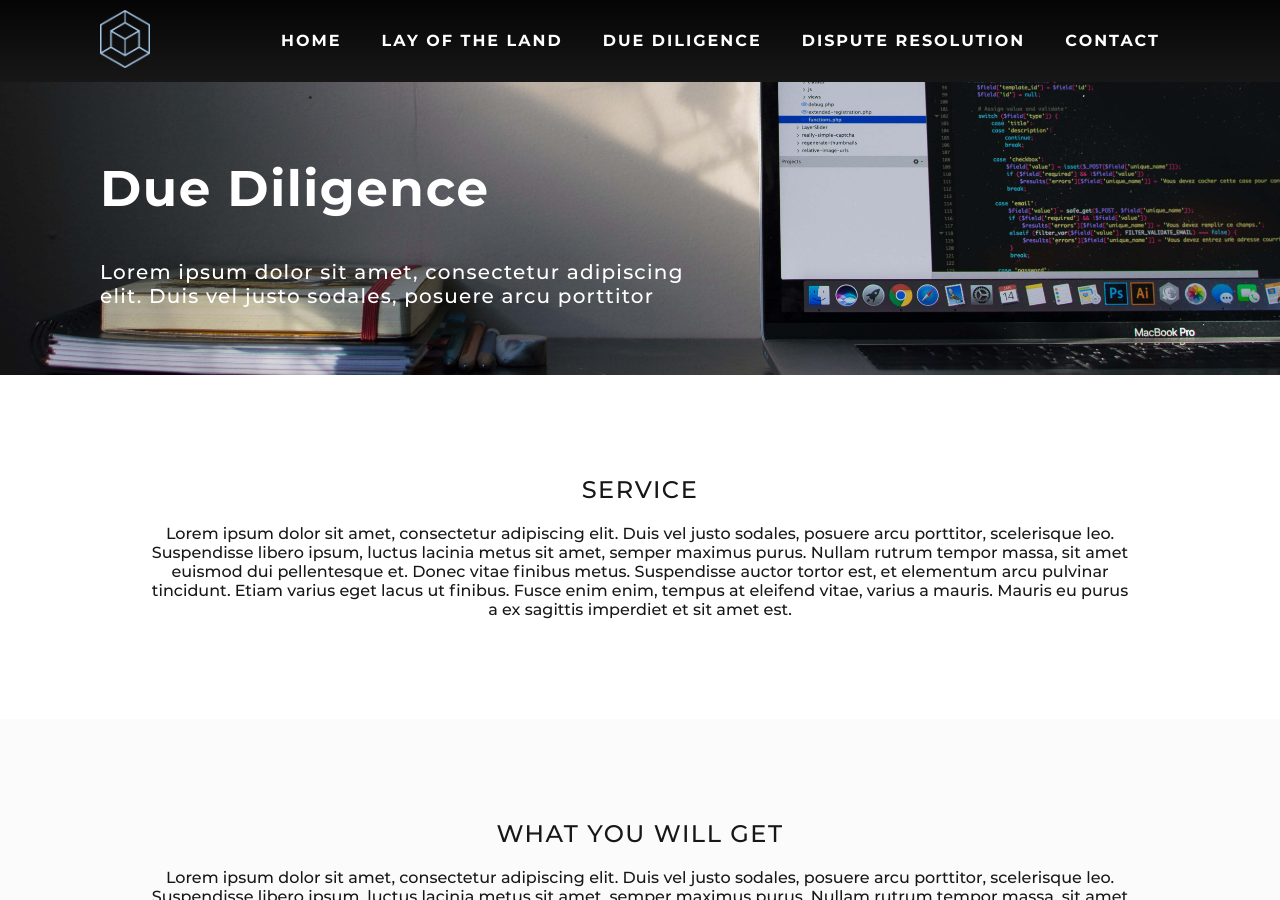
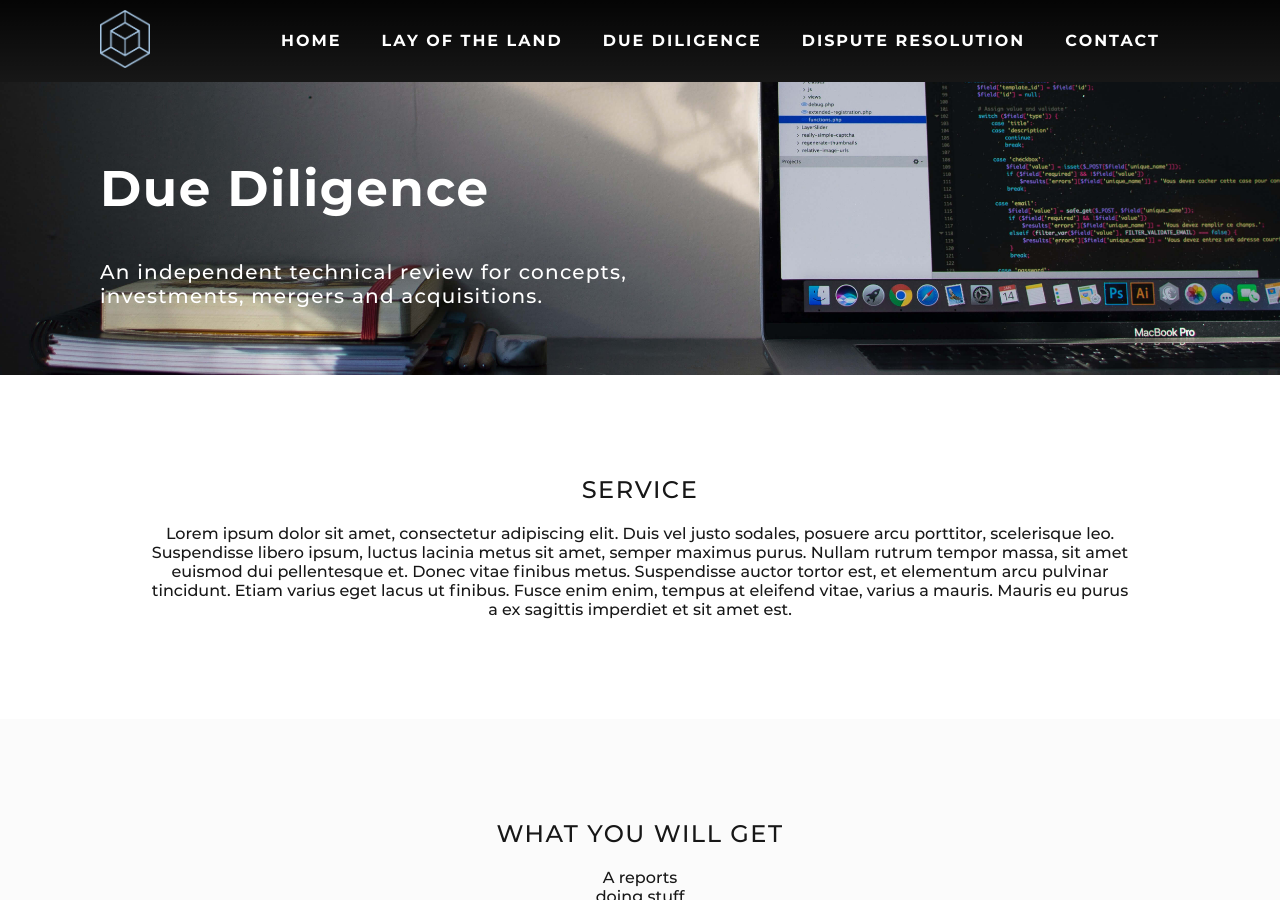
Before and after one commit to juliusyam/app-audits, a Jekyll site: the page built from _pages/due-diligence.markdown, in a window 1280 px wide and 900 px high, scrolled down 225 px. Built offline with Jekyll 4.4.1, drawn with Linux system fonts in a browser that asks for light colours; nearby versions of some CDN libraries; some of the changed text lies outside the part shown.

```diff
--- a/_pages/dispute-resolution.markdown
+++ b/_pages/dispute-resolution.markdown
@@ -13,10 +13,6 @@ description1: Lorem ipsum dolor sit amet, consectetur adipiscing elit. Duis vel
 title2: What You Will Get
 description2: Lorem ipsum dolor sit amet, consectetur adipiscing elit. Duis vel justo sodales, posuere arcu porttitor, scelerisque leo. Suspendisse libero ipsum, luctus lacinia metus sit amet, semper maximus purus. Nullam rutrum tempor massa, sit amet euismod dui pellentesque et. Donec vitae finibus metus. Suspendisse auctor tortor est, et elementum arcu pulvinar tincidunt. Etiam varius eget lacus ut finibus. Fusce enim enim, tempus at eleifend vitae, varius a mauris. Mauris eu purus a ex sagittis imperdiet et sit amet est.
 
-# Bar 3
-title3: Our Guarentee
-description3: Lorem ipsum dolor sit amet, consectetur adipiscing elit. Duis vel justo sodales, posuere arcu porttitor, scelerisque leo. Suspendisse libero ipsum, luctus lacinia metus sit amet, semper maximus purus. Nullam rutrum tempor massa, sit amet euismod dui pellentesque et. Donec vitae finibus metus. Suspendisse auctor tortor est, et elementum arcu pulvinar tincidunt. Etiam varius eget lacus ut finibus. Fusce enim enim, tempus at eleifend vitae, varius a mauris. Mauris eu purus a ex sagittis imperdiet et sit amet est.
-
 # Bar 4
 title4: Contact Us
 description4: Lorem ipsum dolor sit amet, consectetur adipiscing elit. Duis vel justo sodales, posuere arcu porttitor, scelerisque leo. Suspendisse libero ipsum, luctus lacinia metus sit amet, semper maximus purus. Nullam rutrum tempor massa, sit amet euismod dui pellentesque et. Donec vitae finibus metus. Suspendisse auctor tortor est, et elementum arcu pulvinar tincidunt. Etiam varius eget lacus ut finibus. Fusce enim enim, tempus at eleifend vitae, varius a mauris. Mauris eu purus a ex sagittis imperdiet et sit amet est.
--- a/_pages/due-diligence.markdown
+++ b/_pages/due-diligence.markdown
@@ -1,7 +1,7 @@
 ---
 title: Due Diligence
 layout: default
-description: Lorem ipsum dolor sit amet, consectetur adipiscing elit. Duis vel justo sodales, posuere arcu porttitor
+description: An independent technical review for concepts, investments, mergers and acquisitions.
 permalink: /due-diligence/
 
 # Bar 1
@@ -10,11 +10,9 @@ description1: Lorem ipsum dolor sit amet, consectetur adipiscing elit. Duis vel
 
 # Bar 2
 title2: What You Will Get
-description2: Lorem ipsum dolor sit amet, consectetur adipiscing elit. Duis vel justo sodales, posuere arcu porttitor, scelerisque leo. Suspendisse libero ipsum, luctus lacinia metus sit amet, semper maximus purus. Nullam rutrum tempor massa, sit amet euismod dui pellentesque et. Donec vitae finibus metus. Suspendisse auctor tortor est, et elementum arcu pulvinar tincidunt. Etiam varius eget lacus ut finibus. Fusce enim enim, tempus at eleifend vitae, varius a mauris. Mauris eu purus a ex sagittis imperdiet et sit amet est.
-
-# Bar 3
-title3: Our Guarentee
-description3: Lorem ipsum dolor sit amet, consectetur adipiscing elit. Duis vel justo sodales, posuere arcu porttitor, scelerisque leo. Suspendisse libero ipsum, luctus lacinia metus sit amet, semper maximus purus. Nullam rutrum tempor massa, sit amet euismod dui pellentesque et. Donec vitae finibus metus. Suspendisse auctor tortor est, et elementum arcu pulvinar tincidunt. Etiam varius eget lacus ut finibus. Fusce enim enim, tempus at eleifend vitae, varius a mauris. Mauris eu purus a ex sagittis imperdiet et sit amet est.
+description2:
+        A reports <br />
+        doing stuff
 
 # Bar 4
 title4: Contact Us
--- a/_pages/lay-of-the-land.markdown
+++ b/_pages/lay-of-the-land.markdown
@@ -13,10 +13,6 @@ description1: Lorem ipsum dolor sit amet, consectetur adipiscing elit. Duis vel
 title2: What You Will Get
 description2: Lorem ipsum dolor sit amet, consectetur adipiscing elit. Duis vel justo sodales, posuere arcu porttitor, scelerisque leo. Suspendisse libero ipsum, luctus lacinia metus sit amet, semper maximus purus. Nullam rutrum tempor massa, sit amet euismod dui pellentesque et. Donec vitae finibus metus. Suspendisse auctor tortor est, et elementum arcu pulvinar tincidunt. Etiam varius eget lacus ut finibus. Fusce enim enim, tempus at eleifend vitae, varius a mauris. Mauris eu purus a ex sagittis imperdiet et sit amet est.
 
-# Bar 3
-title3: Our Guarentee
-description3: Lorem ipsum dolor sit amet, consectetur adipiscing elit. Duis vel justo sodales, posuere arcu porttitor, scelerisque leo. Suspendisse libero ipsum, luctus lacinia metus sit amet, semper maximus purus. Nullam rutrum tempor massa, sit amet euismod dui pellentesque et. Donec vitae finibus metus. Suspendisse auctor tortor est, et elementum arcu pulvinar tincidunt. Etiam varius eget lacus ut finibus. Fusce enim enim, tempus at eleifend vitae, varius a mauris. Mauris eu purus a ex sagittis imperdiet et sit amet est.
-
 # Bar 4
 title4: Contact Us
 description4: Lorem ipsum dolor sit amet, consectetur adipiscing elit. Duis vel justo sodales, posuere arcu porttitor, scelerisque leo. Suspendisse libero ipsum, luctus lacinia metus sit amet, semper maximus purus. Nullam rutrum tempor massa, sit amet euismod dui pellentesque et. Donec vitae finibus metus. Suspendisse auctor tortor est, et elementum arcu pulvinar tincidunt. Etiam varius eget lacus ut finibus. Fusce enim enim, tempus at eleifend vitae, varius a mauris. Mauris eu purus a ex sagittis imperdiet et sit amet est.
```
Also changed, not shown: assets/css/homepage.css (deleted, +0 -139 lines), 1 other file.
